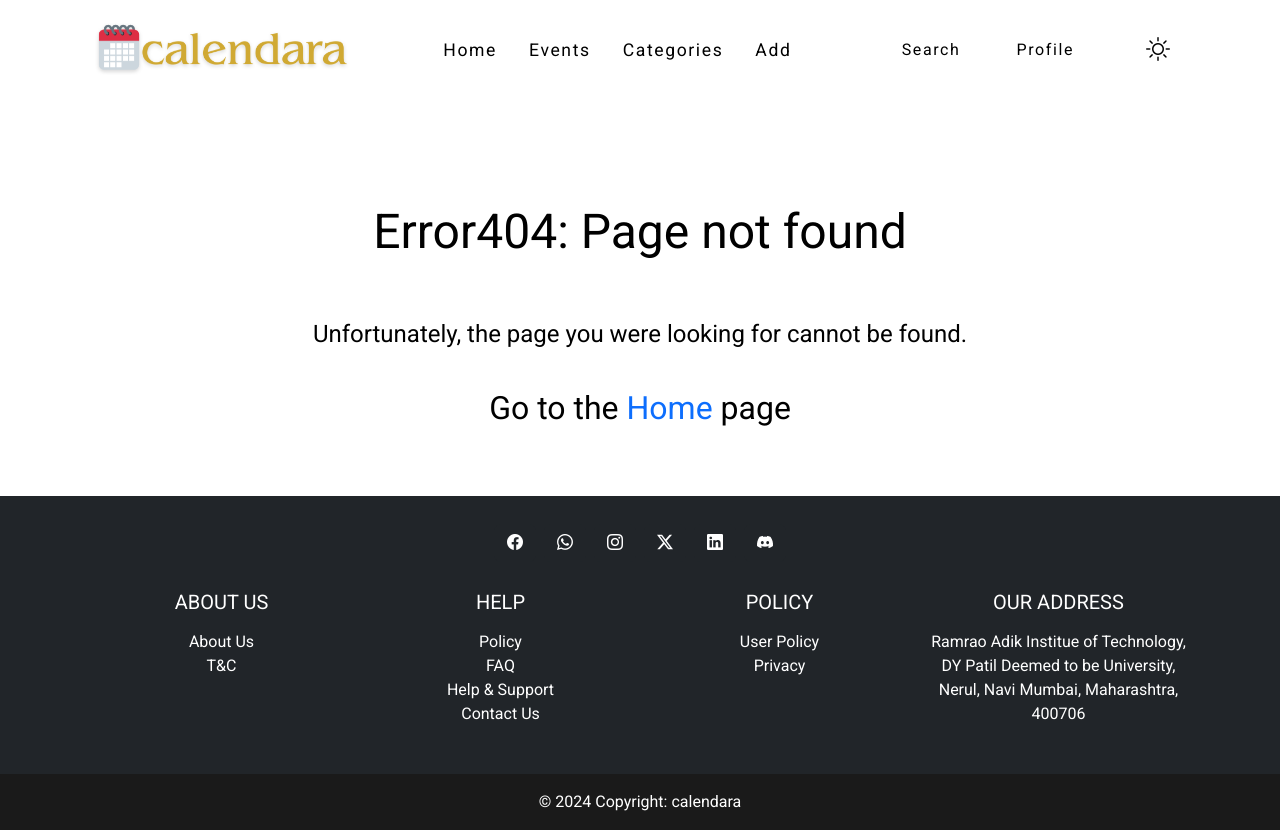
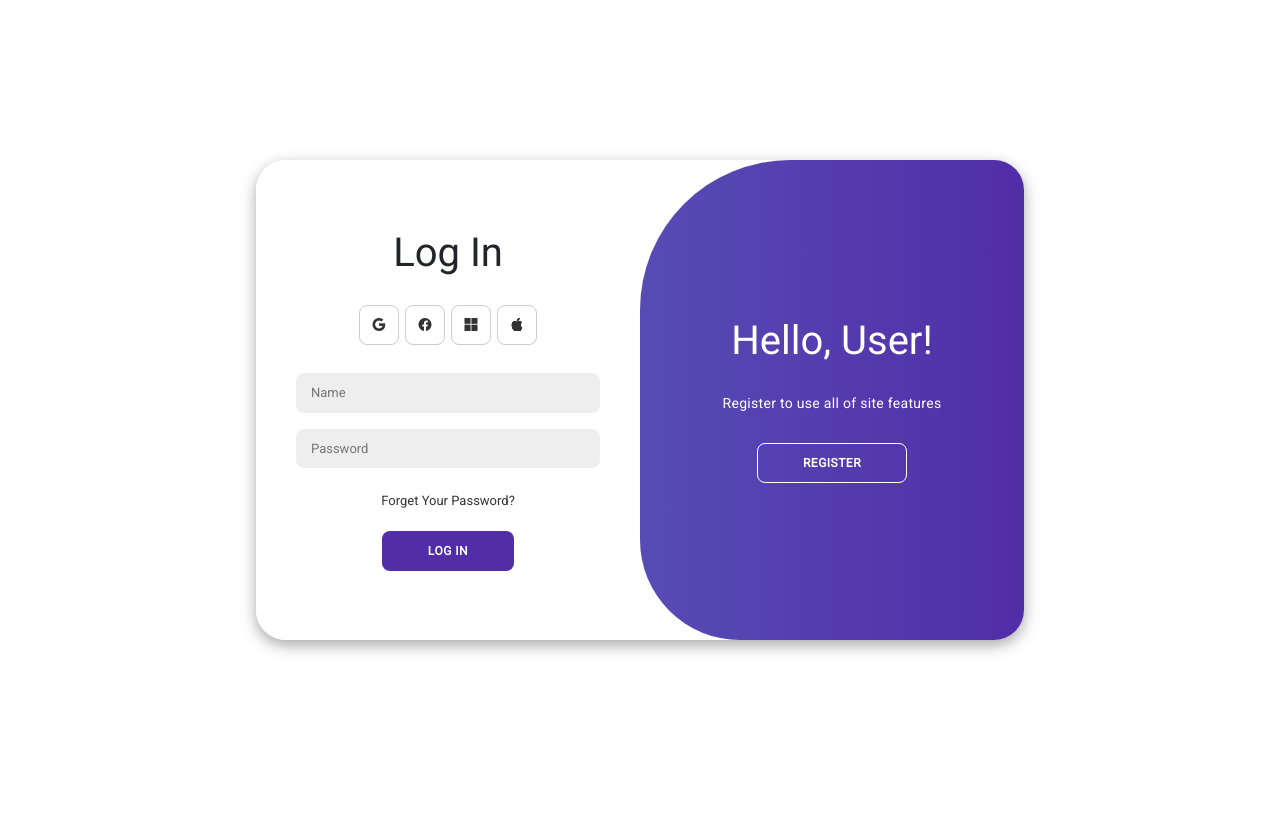
Before and after one commit to NeoMatrixafk/calendara, a React (Create React App) app in the folder frontend/: page /auth in a window 1280 px wide. After the commit the page ends 800 px from the top, so only its background shows below. Built offline with nearby package versions, Linux system fonts and the light colour scheme.

Commit message:
Added Auth page

```diff
--- a/frontend/src/App.js
+++ b/frontend/src/App.js
@@ -19,7 +19,7 @@ import About from "./Pages/About";
 
 import Error404 from "./Pages/Error404";
 
-import Login from "./Pages/Login";
+import Auth from "./Pages/Auth";
 
 function App() {
     const [mode, setMode] = useState(localStorage.getItem("mode") || "light");
@@ -121,9 +121,17 @@ function App() {
                 <div
                     style={{
                         backgroundColor: mode === "light" ? "white" : "#36393E",
+                        display: "flex",
+                        flexDirection: "column",
+                        minHeight: "100vh",
                     }}
                 >
+                    {/* Conditionally render Navbar */}
+                    {window.location.pathname !== "/auth" && (
                         <Navbar mode={mode} toggleMode={toggleMode} />
+                    )}
+
+                    <div style={{ flex: 1 }}>
                         <Routes>
                             <Route
                                 path="/"
@@ -152,13 +160,23 @@ function App() {
                                 path="/add-event"
                                 element={<AddEvent mode={mode} />}
                             />
-                        <Route path="/about" element={<About mode={mode} />} />
+                            <Route
+                                path="/about"
+                                element={<About mode={mode} />}
+                            />
+                            <Route
+                                path="/auth"
+                                element={<Auth mode={mode} />}
+                            />
+                            <Route
+                                path="*"
+                                element={<Error404 mode={mode} />}
+                            />
+                        </Routes>
+                    </div>
 
-                        <Route path="/login" element={<Login mode={mode} />} />
-
-                        <Route path="*" element={<Error404 mode={mode} />} />
-                    </Routes>
-                    <Footer />
+                    {/* Conditionally render Footer */}
+                    {window.location.pathname !== "/auth" && <Footer />}
                 </div>
             </Router>
         </>
--- a/frontend/src/Components/Login/SignInForm.js
+++ b/frontend/src/Components/Login/SignInForm.js
@@ -1,11 +1,17 @@
 import React from "react";
 import { Link } from "react-router-dom";
 
-const SignInForm = () => {
+const SignInForm = (props) => {
     return (
         <>
             <div className="form-container sign-in">
-                <form action="/login" method="post">
+                <form
+                    action="/login"
+                    method="post"
+                    // style={{
+                    //     backgroundColor: props.mode === "light" ? "" : "gray",
+                    // }}
+                >
                     <h1>Log In</h1>
                     <div className="social-icons">
                         <Link to="/login" className="icon">
--- a/frontend/src/Components/Profile/ProfileLoggedIn.js
+++ b/frontend/src/Components/Profile/ProfileLoggedIn.js
@@ -1,10 +1,9 @@
 import React from "react";
 import { Button, Image } from "react-bootstrap";
-import { Link } from "react-router-dom";
 
 const ProfileLoggedIn = (props) => {
     const navigateToAuthPage = () => {
-        window.location.href = "/auth.html";
+        window.location.href = "/auth";
     };
     return (
         <>
@@ -51,12 +50,8 @@ const ProfileLoggedIn = (props) => {
                     }}
                 >
                     <div className="col my-5 d-flex justify-content-center align-items-center">
-                        <Button
-                            variant="success"
-                            className="btn h-50"
-                            onClick={navigateToAuthPage}
-                        >
-                            Auth
+                        <Button variant="success" className="btn h-50">
+                            Update Profile
                         </Button>
                     </div>
                     <div className="col my-3 d-flex align-items-center justify-content-start">
@@ -123,12 +118,12 @@ const ProfileLoggedIn = (props) => {
                         >
                             More
                         </Button>
-                        <Link
-                            to="/login"
+                        <Button
                             className="btn btn-lg btn-danger mb-5"
+                            onClick={navigateToAuthPage}
                         >
                             Sign Out
-                        </Link>
+                        </Button>
                     </div>
                     <div className="col d-flex align-items-center justify-content-center">
                         <h2 className="">
--- a/frontend/src/Pages/Login.js
+++ b/frontend/src/Pages/Auth.js
@@ -4,9 +4,9 @@ import SignUpForm from "../Components/Login/SignUpForm";
 import SignInForm from "../Components/Login/SignInForm";
 import ToggleContainer from "../Components/Login/ToggleContainer";
 
-import "../Login.css";
+import "../Auth.css";
 
-const Login = () => {
+const Auth = (props) => {
     useEffect(() => {
         const login_container = document.getElementById("login-container");
         const registerBtn = document.getElementById("register");
@@ -33,15 +33,20 @@ const Login = () => {
 
     return (
         <>
-            <div className="d-flex justify-content-center my-5">
-                <div className="login-container" id="login-container">
-                    <SignUpForm />
-                    <SignInForm />
-                    <ToggleContainer />
+            <div
+                className="d-flex justify-content-center align-items-center"
+                style={{ height: "100vh" }}
+            >
+                <div className="">
+                    <div className="login-container" id="login-container">
+                        <SignUpForm mode={props.mode} />
+                        <SignInForm mode={props.mode} />
+                        <ToggleContainer mode={props.mode} />
+                    </div>
                 </div>
             </div>
         </>
     );
 };
 
-export default Login;
+export default Auth;
```
Also changed, not shown: frontend/src/Auth.css (renamed from frontend/src/Login.css). Lines whose indentation alone changed are shown as unchanged.
